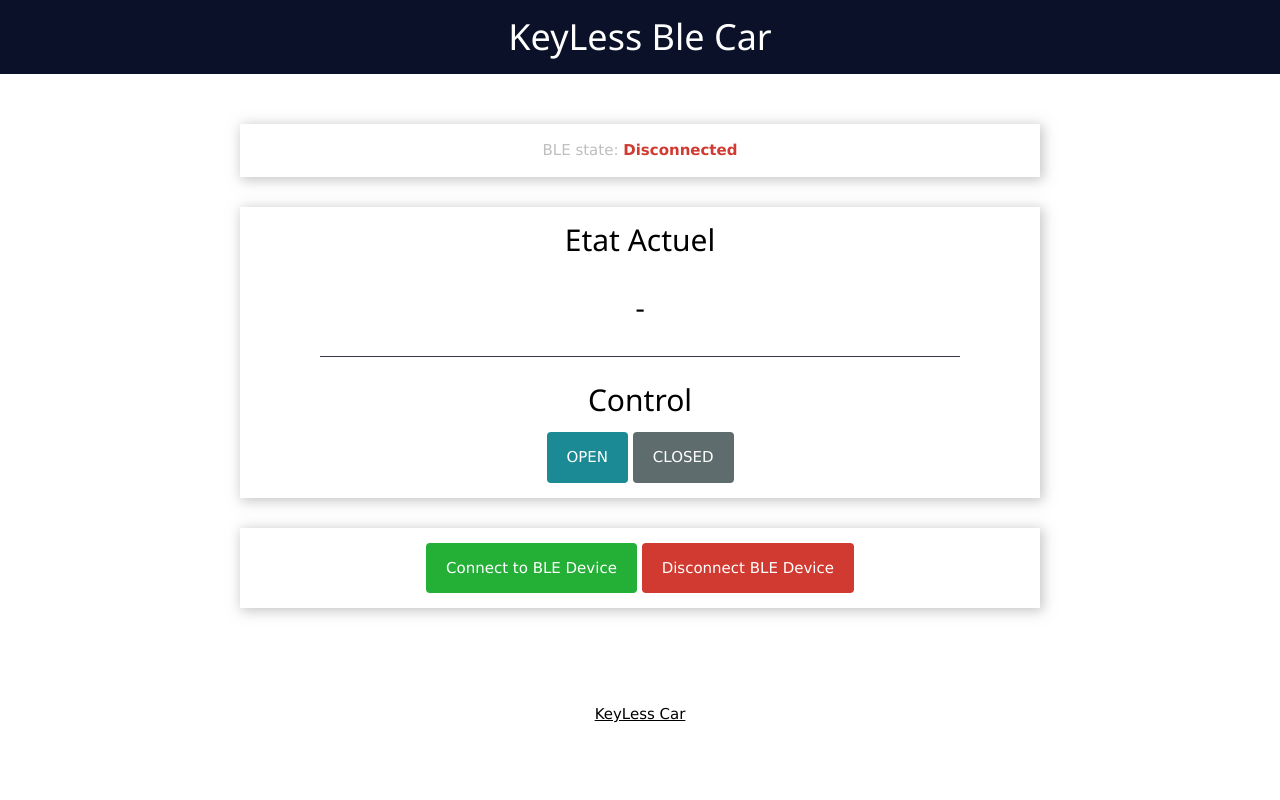
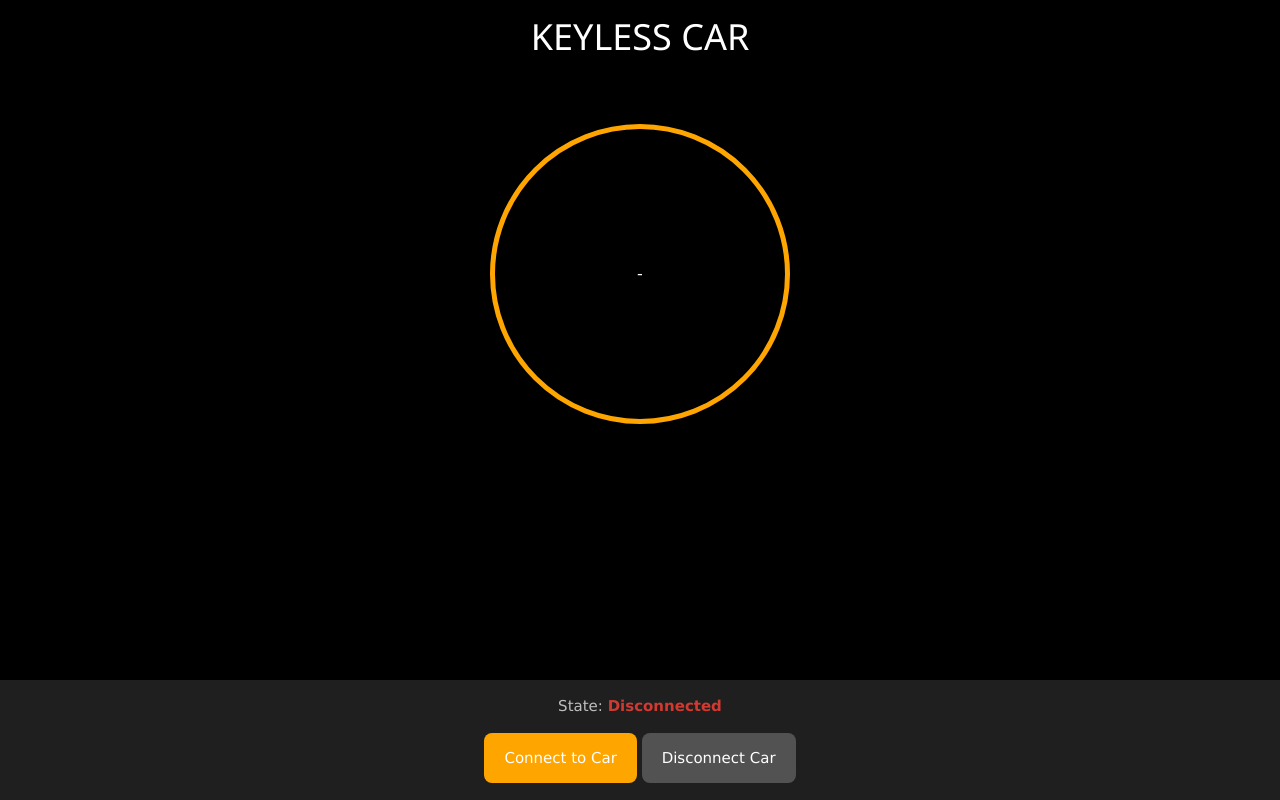
Before and after one commit to Fiftiz/KeyLess-Car, a plain HTML site: page index.html in a window 1280 px wide. Drawn offline with Linux system fonts and the light colour scheme.

Commit message:
Add files via upload

```diff
--- a/index.html
+++ b/index.html
@@ -17,52 +17,38 @@
 </head>
 <body>
     <div class="topnav">
-        <h1>KeyLess Ble Car</h1>
+        <h1>KEYLESS CAR</h1>
     </div>
     <div class="content">
         <div class="card-grid">
             <div class="card">
-                <p class="gray-label">BLE state: <strong><span id="bleState" style="color:#d13a30;">Disconnected</span></strong></p>
-            </div>
-        </div>
-        <div class="card-grid">
-            <div class="card">
-                <h2>Etat Actuel</h2>
-                <p class="reading"><span id="valueSent">-</span></p>
-                <p>
-                <!-- <p class="gray-label">Last reading: <span id="timestamp"></span></p> -->
-                <hr style="width: 80%; margin: 0px 10% 20px 10%; color: rgb(44, 44, 44)"/>
-                <h2>Control</h2>
-                <button id="onButton" class="onButton">OPEN</button>
-                <button id="offButton" class="offButton">CLOSED</button>
-                <!-- <p class="gray-label">Last value sent: <span id="valueSent"></span></p> -->
-                </p>
-            </div>
-        </div>
-        <div class="card-grid">
-            <div class="card">
-                <p>
-                    <button id="connectBleButton" class="connectButton"> Connect to BLE Device</button>
-                    <button id="disconnectBleButton" class="disconnectButton"> Disconnect BLE Device</button>
-                </p>
+                <div class="button-container">
+                    <button id="statusButton" onclick="toggleStatus()">-</button>
+                </div>
             </div>
         </div>
     </div>
-    <div class="footer">
+            <div class="footer">
+                <p class="gray-label">State: <strong><span id="bleState" style="color:#d13a30;">Disconnected</span></strong></p>
+                <p>
+                    <button id="connectBleButton" class="connectButton"> Connect to Car</button>
+                    <button id="disconnectBleButton" class="disconnectButton"> Disconnect Car</button>
+                </p>
+            </div>
+    <!--<div class="footer">
         <p><a href="https://yannisthiroux.com">KeyLess Car</a></p>
-    </div>
+    </div> -->
 </body>
 <script>
     //window.addEventListener('load', document.getElementById('valueSent'));
     // DOM Elements
     const connectButton = document.getElementById('connectBleButton');
     const disconnectButton = document.getElementById('disconnectBleButton');
-    const onButton = document.getElementById('onButton');
-    const offButton = document.getElementById('offButton');
+    //const onButton = document.getElementById('onButton');
+    //const offButton = document.getElementById('offButton');
     //const retrievedValue = document.getElementById('valueContainer');
-    const latestValueSent = document.getElementById('valueSent');
+    //const latestValueSent = document.getElementById('valueSent');
     const bleStateContainer = document.getElementById('bleState');
-    //const timestampContainer = document.getElementById('timestamp');
 
     //Define BLE Device Specs
     var deviceName ='KeyLess Car';
@@ -73,7 +59,7 @@
     //Global Variables to Handle Bluetooth
     var bleServer;
     var bleServiceFound;
-    let intervalId; // Objet pour stocker la référence de l'intervalle
+    let intervalIdObj = { id: null }; // Objet pour stocker la référence de l'intervalle
     //var pCharacteristicFound;
 
     // Connect Button (search for BLE Devices only if BLE is available)
@@ -86,9 +72,9 @@
     // Disconnect Button
     disconnectButton.addEventListener('click', disconnectDevice);
 
-    // Write to the ESP32 LED Characteristic
-    onButton.addEventListener('click', () => writeOnCharacteristic(1));
-    offButton.addEventListener('click', () => writeOnCharacteristic(0));
+    // Write to the ESP32 Characteristic
+    //onButton.addEventListener('click', () => writeOnCharacteristic(1));
+    //offButton.addEventListener('click', () => writeOnCharacteristic(0));
 
     // Check if BLE is available in your Browser
     function isWebBluetoothEnabled() {
@@ -110,8 +96,8 @@
         })
         .then(device => {
             console.log('Device Selected:', device.name);
-            bleStateContainer.innerHTML = 'Connected to ' + device.name;
-            bleStateContainer.style.color = "#24af37";
+            bleStateContainer.innerHTML = 'Connected to Car';
+            bleStateContainer.style.color = "#ffA500";
             device.addEventListener('gattservicedisconnected', onDisconnected);
             return device.gatt.connect();
         })
@@ -128,7 +114,7 @@
         .then(characteristic => {
             console.log("Characteristic discovered:", characteristic.uuid);
             console.log("Notifications Started.");
-            intervalId = setInterval(() => {readCharacteristicValue(characteristic);}, 3000);
+            intervalIdObj.id = setInterval(() => {readCharacteristicValue(characteristic);}, 5000);
             return characteristic.readValue();
         })
         .then(value => {
@@ -146,7 +132,7 @@
         console.log('Device Disconnected:', event.target.device.name);
         bleStateContainer.innerHTML = "Device disconnected";
         bleStateContainer.style.color = "#d13a30";
-        clearInterval(intervalId); // Arrêter l'intervalle
+        clearInterval(intervalIdObj.id); // Arrêter l'intervalle
 
         connectToDevice();
     }
@@ -155,14 +141,14 @@
         characteristic.readValue()
         .then(value => {
             const decodedValue = new TextDecoder().decode(value);
-            // Stocker la valeur dans la variable latestValueSent
+            // Stocker la valeur dans la fonction CharacteristicConv
             CharacteristicConv(decodedValue);
             console.log('Dernière valeur lue:', decodedValue);
         })
         .catch(error => {
             console.error('Erreur lors de la lecture de la caractéristique:', error);
         });
-}
+    }
 
     function writeOnCharacteristic(value){
         if (bleServer && bleServer.connected) {
@@ -173,7 +159,7 @@
                 return characteristic.writeValue(data);
             })
             .then(() => {
-                CharacteristicConv(value);
+                //CharacteristicConv(value);
                 console.log("Value written to pcharacteristic:", value);
             })
             .catch(error => {
@@ -189,7 +175,7 @@
         console.log("Disconnect Device.");
         if (bleServer && bleServer.connected) {
             bleServer.disconnect();
-            clearInterval(intervalId); // Arrêter l'intervalle
+            clearInterval(intervalIdObj.id); // Arrêter l'intervalle
             bleStateContainer.innerHTML = "Device Disconnected";
             bleStateContainer.style.color = "#d13a30";
         } else {
@@ -200,13 +186,32 @@
     }
 
     function CharacteristicConv(value){
+        const statusButton = document.getElementById('statusButton');
         if (value == 1){
-            latestValueSent.innerHTML = "Open";
+            statusButton.textContent = 'UNLOCK';
+            isOpen = true;
         }
         if (value == 0){
-            latestValueSent.innerHTML = "Closed";
+            statusButton.textContent = 'LOCK';
+            isOpen = false;
         }
     }
+
+    let isOpen = false;
+
+    function toggleStatus() {
+        isOpen = !isOpen;
+
+        const statusButton = document.getElementById('statusButton');
+
+        if (isOpen) {
+            statusButton.textContent = 'Unlocking...';
+            writeOnCharacteristic(1);
+        } else {
+            statusButton.textContent = 'Locking...';
+            writeOnCharacteristic(0);
+    }
+}
 
 </script>
 
--- a/style.css
+++ b/style.css
@@ -9,13 +9,15 @@ h1 {
 }
 .topnav {
     overflow: hidden;
-    background-color: #0A1128;
 }
 body {
     margin: 0;
+    background-color: black;
 }
 .content {
     padding: 50px;
+    display: flex;
+  justify-content: center;
 }
 .card-grid {
     max-width: 800px;
@@ -23,11 +25,11 @@ body {
     margin-bottom: 30px;
     display: grid;
     grid-gap: 2rem;
-    grid-template-columns: repeat(auto-fit, minmax(300px, 1fr));
+    grid-template-columns: repeat(auto-fit, minmax(300, 1fr));
 }
 .card {
-    background-color: white;
-    box-shadow: 2px 2px 12px 1px rgba(140,140,140,.5);
+    background-color: 1F1F1F;
+    color: white;
 }
 button {
     color: white;
@@ -35,7 +37,7 @@ button {
     margin: 8px 0;
     border: none;
     cursor: pointer;
-    border-radius: 4px;
+    border-radius: 8px;
 }
 
 .onButton{
@@ -47,11 +49,11 @@ button {
 }
 
 .connectButton{
-    background-color: #24af37;
+    background-color: #ffA500;
 }
 
 .disconnectButton{
-    background-color: #d13a30;
+    background-color: #525252;
 }
 
 .gray-label {
@@ -62,3 +64,34 @@ button {
 .reading {
     font-size: 1.8rem;
 }
+
+.footer {
+    position:absolute;
+    bottom:0;  /* on le colle en bas */
+    width:100%;
+    height:120px;   /* Hauteur du pied de page */
+    left: 0;
+    right: 0;
+    background-color: #1F1F1F;;
+}
+
+.button-container {
+    position: relative;
+    margin : auto;
+    align-items: center;
+  }
+
+  #statusButton {
+    width: 300px;
+    height: 300px;
+    border-radius: 50%;
+    border: 5px solid #ffA500;
+    background-color: black;
+    color: #fff;
+    font-size: 16px;
+    cursor: pointer;
+  }
+
+  #statusButton:hover {
+    background-color: #ff8c00; /* Couleur orange foncée au survol */
+  }
```
